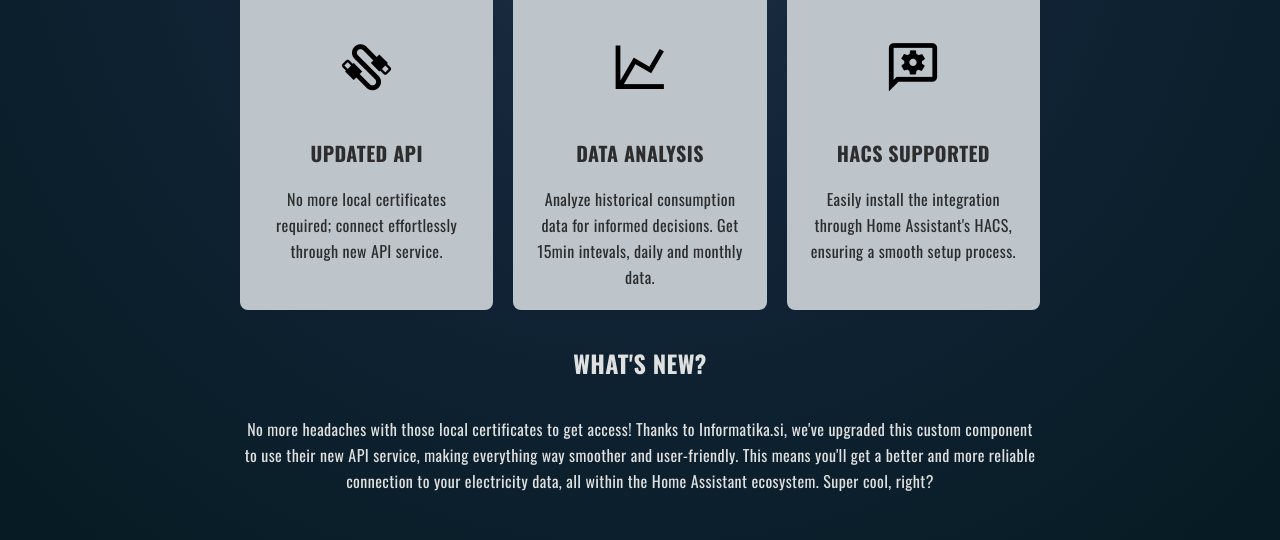
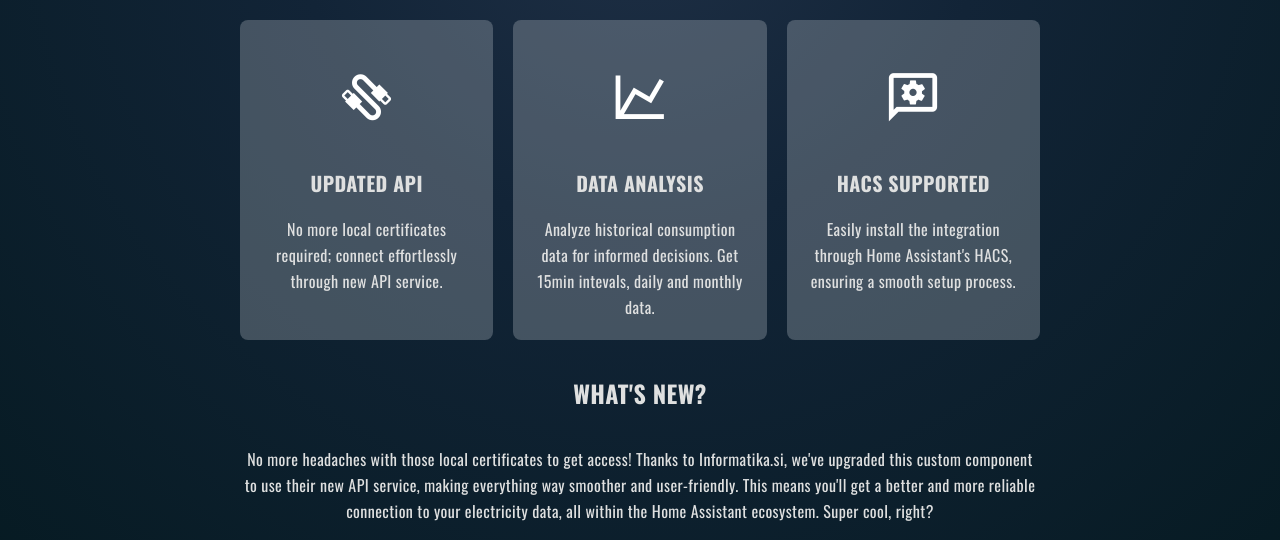
Before and after one commit to frlequ/frlequ.github.io, a plain HTML site: page index.html in a window 1280 px wide. Shown: the part 1092-1632 px from the top of the page. Drawn offline with nearby package versions, Linux system fonts and the light colour scheme.

Commit message:
Update index.html

```diff
--- a/index.html
+++ b/index.html
@@ -20,7 +20,7 @@
             --text-color: #dfe0e0;
             --button-bg-color: #49525b;
             --button-text-color: #ffffff;
-            --icon-color: #000000;
+            --icon-color: #ffffff;
         }
         .oswald-<uniquifier> {
           font-family: "Oswald", sans-serif;
@@ -83,11 +83,11 @@ background: radial-gradient(circle, rgba(31,48,70,1) 0%, rgba(18,36,55,1) 30%, r
             margin: 10px;
             border: 0px solid #e0e0e0;
             border-radius: 8px;
-            background-color: #bdc4ca;
+            background-color: rgba(189, 196, 202,0.3);
             display: flex;
             flex-direction: column;
             align-items: center;
-            color: #2d2d2d;
+            color: var(--text-color);
         }
 
         .feature-box p {
@@ -98,6 +98,7 @@ background: radial-gradient(circle, rgba(31,48,70,1) 0%, rgba(18,36,55,1) 30%, r
             font-size: 58px;
             margin:40px;
             color: var(--icon-color);
+
             */margin-bottom: 0px;*/
         }
 
@@ -122,6 +123,7 @@ background: radial-gradient(circle, rgba(31,48,70,1) 0%, rgba(18,36,55,1) 30%, r
             overflow: hidden; /* Ensures no overflow of the container */
             /* Optional: Apply border-radius here if you want the container itself to have rounded corners. */
             border-radius: 8px; /* This will give the container rounded corners. */
+            margin-bottom:30px;
         }
 
         .responsive-image-container img {
```
